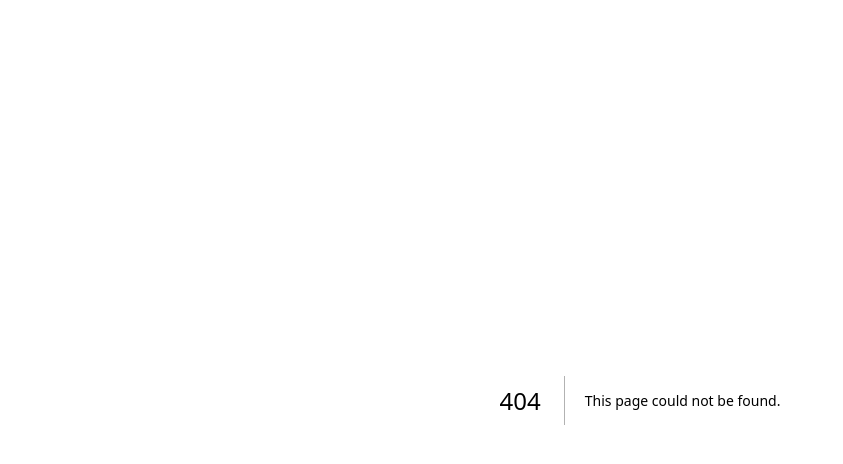
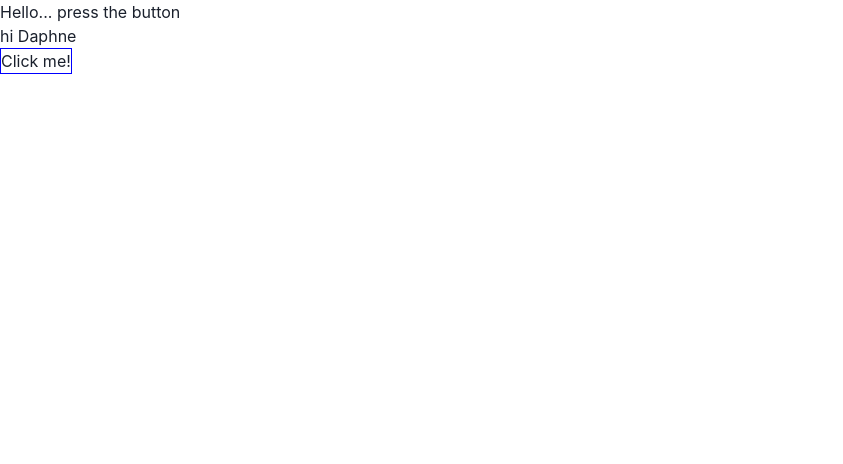
Before and after one commit to bmacer/gpt-animal-guessing, a Next.js app: page /daphne in a window 1280 px wide. Before the commit this address had no page. Shown: the top 464 px of the page, without its empty margins (0-843 px from the left). Built offline with nearby package versions, Linux system fonts and the light colour scheme.

Commit message:
add daphne

```diff
--- /dev/null
+++ b/src/pages/daphne.tsx
@@ -0,0 +1,22 @@
+import { useState } from "react";
+
+// A component that has a button that changes the text on the page.
+// It says "hi Daphne" and then when you press the button it says "Daphne is the best!
+const Daphne = () => {
+  const [text, setText] = useState("hi Daphne");
+
+  return (
+    <div>
+      <h2>Hello... press the button</h2>
+      <h1>{text}</h1>
+      <button
+        style={{ border: "1px solid blue" }}
+        onClick={() => setText("Daphne is the best!")}
+      >
+        Click me!
+      </button>
+    </div>
+  );
+};
+
+export default Daphne;
```
